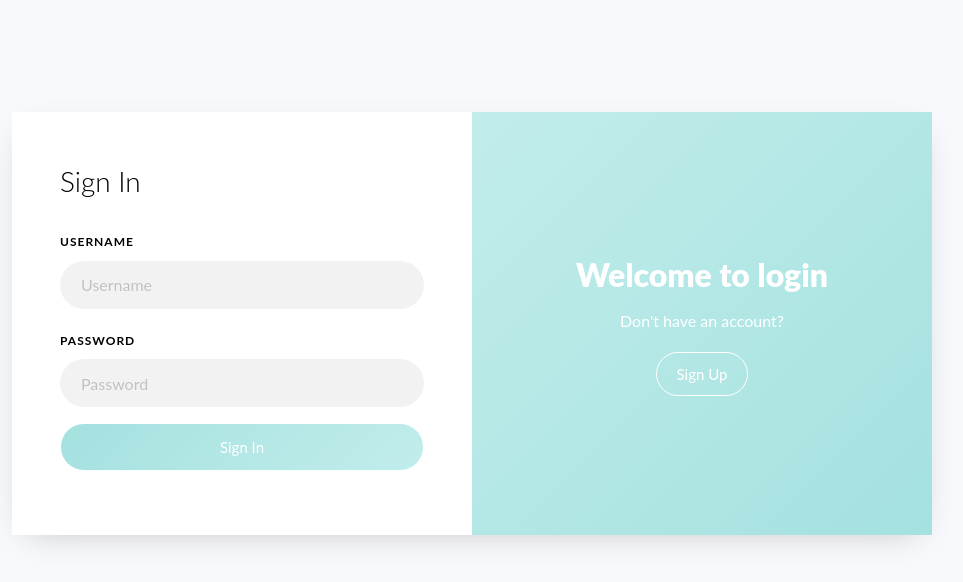
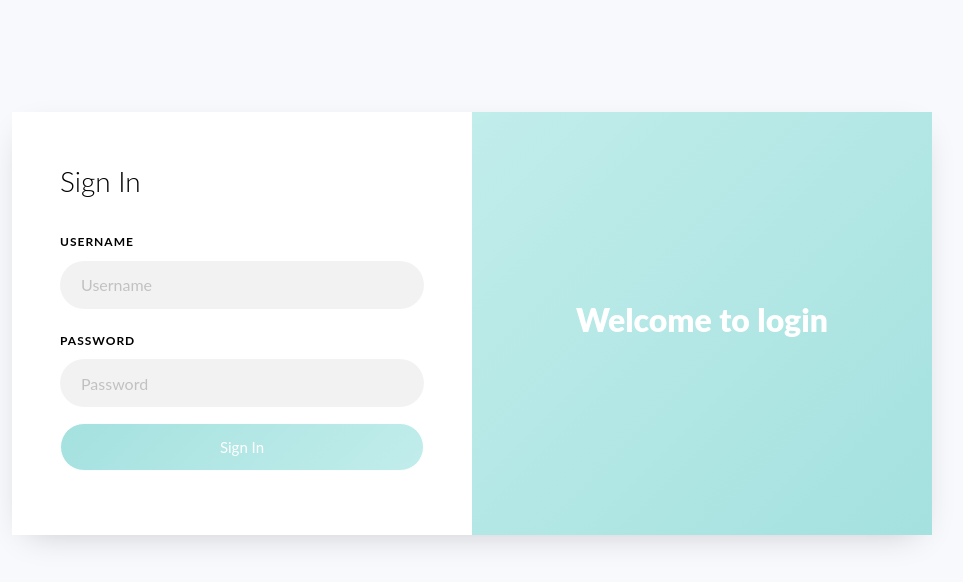
Before and after one commit to Diary13/final-classrooms-management-app, a React (Create React App) app: page / in a window 1280 px wide. Shown: the top 582 px of the page, without its empty margins (168-1131 px from the left). Built offline with nearby package versions, Linux system fonts and the light colour scheme.

Commit message:
supression bouton

```diff
--- a/src/pages/login/login.tsx
+++ b/src/pages/login/login.tsx
@@ -17,9 +17,7 @@ function Login() {
                             <div className="text-wrap p-4 p-lg-5 text-center d-flex align-items-center order-md-last">
 
                                 <div className="text w-100">
-                                    <h2>Welcome to login</h2>
-                                    <p>Don't have an account?</p>
-                                    <a href="#" className="btn btn-white btn-outline-white">Sign Up</a>
+                                   <h2>Welcome to login</h2>
                                 </div>
                             </div>
                             <div className="login-wrap p-4 p-lg-5">
```
